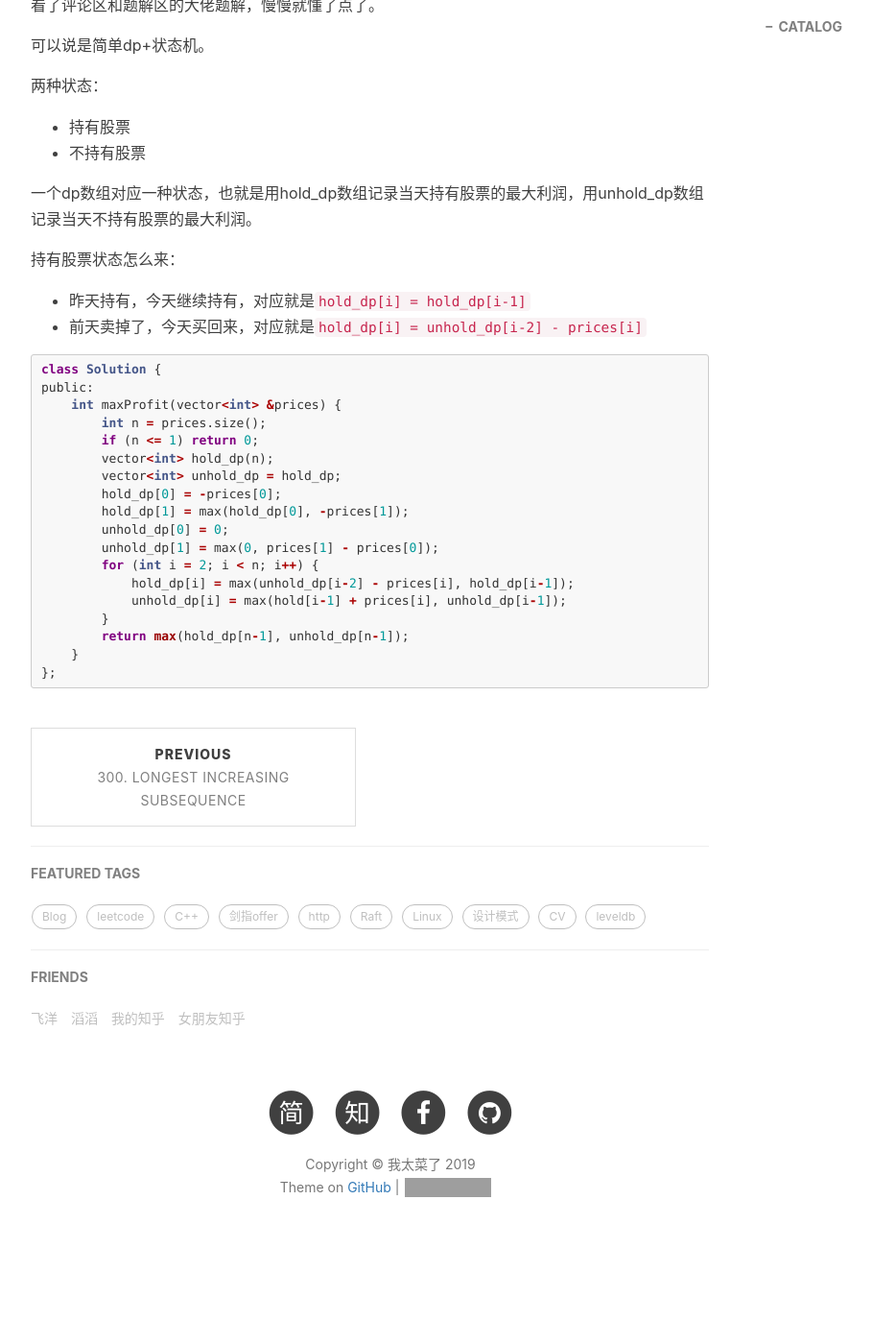
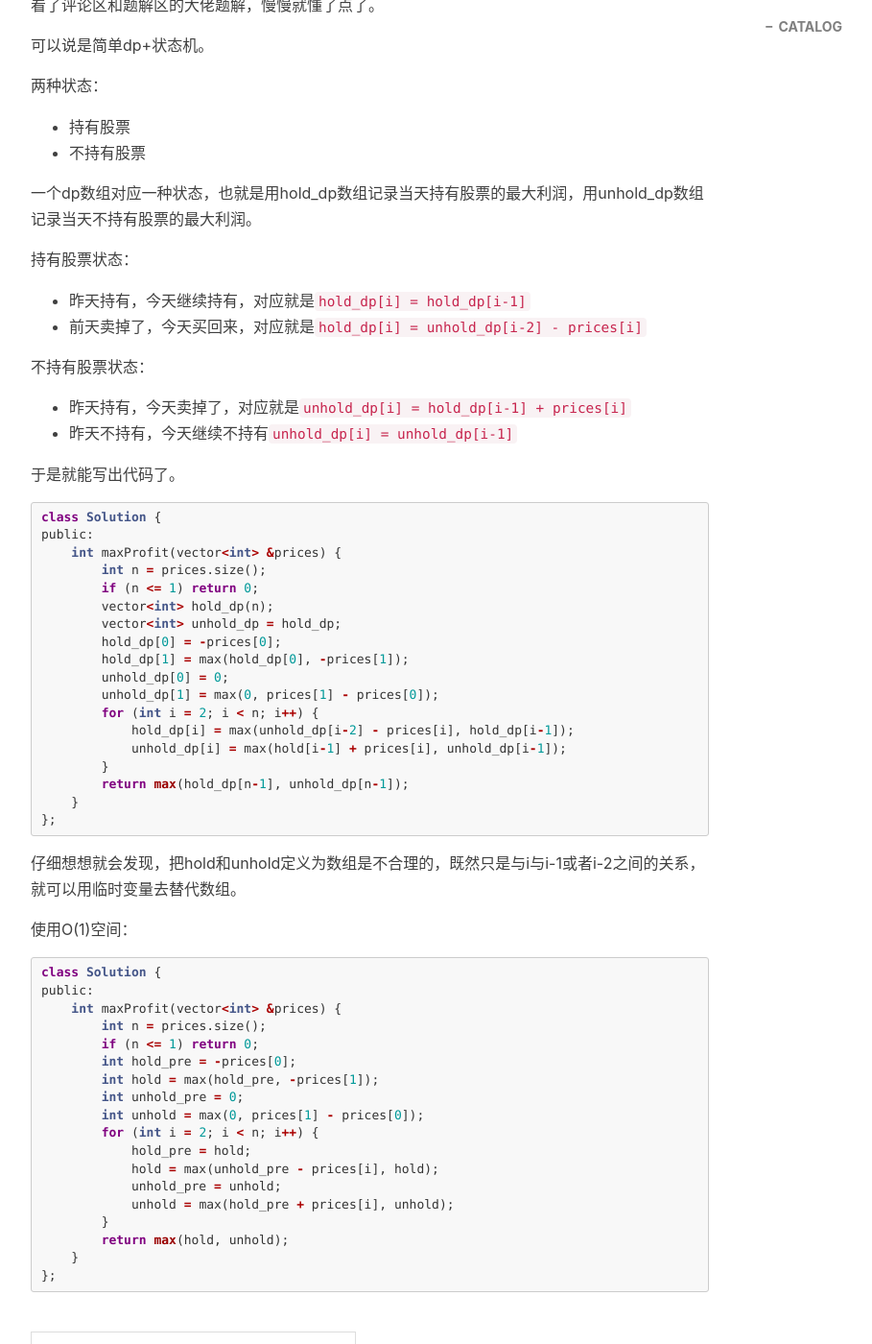
Before and after one commit to bbkgl/bbkgl.github.io, a Jekyll site: the page built from _posts/2019-11-28-leetcode309.md, in a window 1280 px wide and 1400 px high, scrolled down 860 px. Shown: the whole window at 96% size, without its empty margins (233-1142 px from the left). Built offline with Jekyll 4.4.1, drawn with Linux system fonts in a browser that asks for light colours; nearby versions of some CDN libraries; comment, search, counter and statistics services are not loaded; before the commit the page ends 2201 px from its top, so only the background shows below that; grey boxes are pictures that could not be loaded.

Commit message:
leetcode309

````diff
--- a/_posts/2019-11-28-leetcode309.md
+++ b/_posts/2019-11-28-leetcode309.md
@@ -31,10 +31,17 @@ C++，动态规划。
 
 一个dp数组对应一种状态，也就是用hold_dp数组记录当天持有股票的最大利润，用unhold_dp数组记录当天不持有股票的最大利润。
 
-持有股票状态怎么来：
+持有股票状态：
 
 - 昨天持有，今天继续持有，对应就是`hold_dp[i] = hold_dp[i-1]`
 - 前天卖掉了，今天买回来，对应就是`hold_dp[i] = unhold_dp[i-2] - prices[i]`
+
+不持有股票状态：
+
+- 昨天持有，今天卖掉了，对应就是`unhold_dp[i] = hold_dp[i-1] + prices[i]`
+- 昨天不持有，今天继续不持有`unhold_dp[i] = unhold_dp[i-1]`
+
+于是就能写出代码了。
 
 ```cpp
 class Solution {
@@ -56,3 +63,28 @@ public:
     }
 };
 ```
+
+仔细想想就会发现，把hold和unhold定义为数组是不合理的，既然只是与i与i-1或者i-2之间的关系，就可以用临时变量去替代数组。
+
+使用O(1)空间：
+
+```cpp
+class Solution {
+public:
+    int maxProfit(vector<int> &prices) {
+        int n = prices.size();
+        if (n <= 1) return 0;
+        int hold_pre = -prices[0];
+        int hold = max(hold_pre, -prices[1]);
+        int unhold_pre = 0;
+        int unhold = max(0, prices[1] - prices[0]);
+        for (int i = 2; i < n; i++) {
+            hold_pre = hold;
+            hold = max(unhold_pre - prices[i], hold);
+            unhold_pre = unhold;
+            unhold = max(hold_pre + prices[i], unhold);
+        }
+        return max(hold, unhold);
+    }
+};
+```
````
